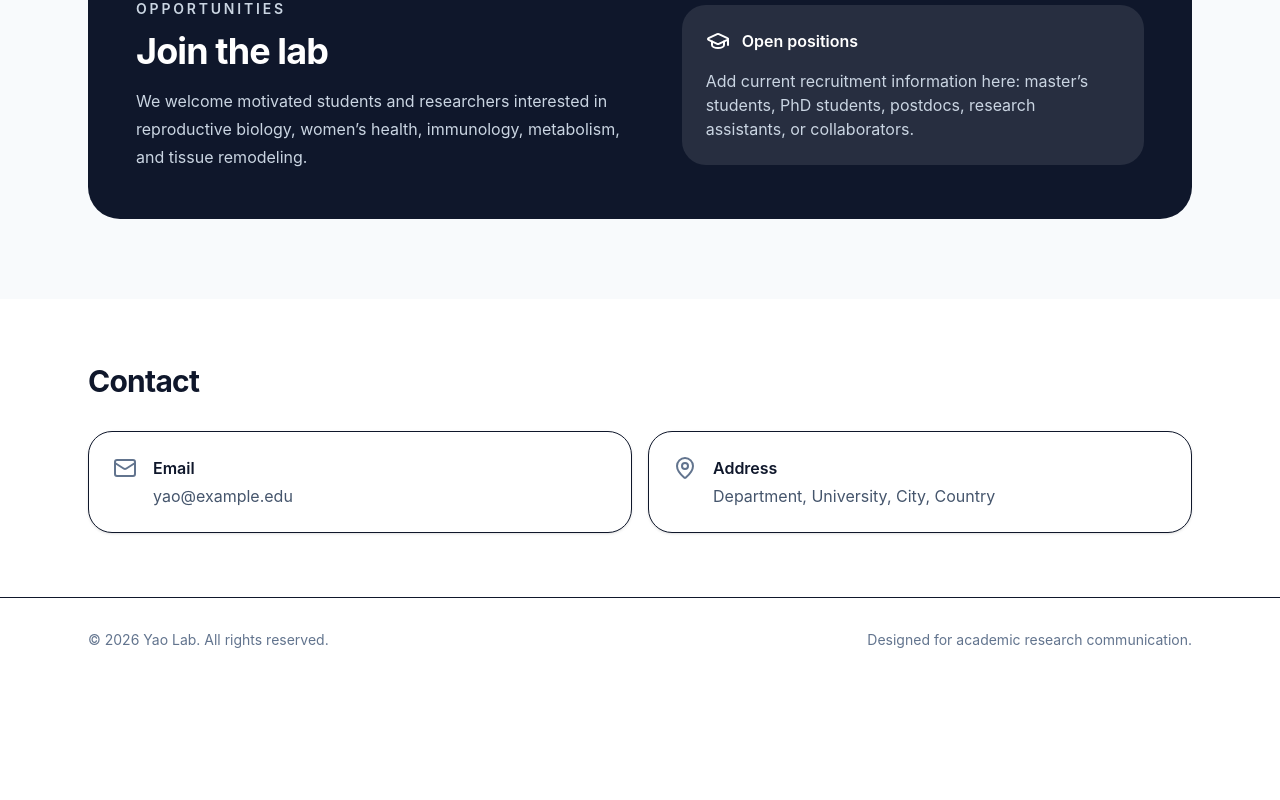
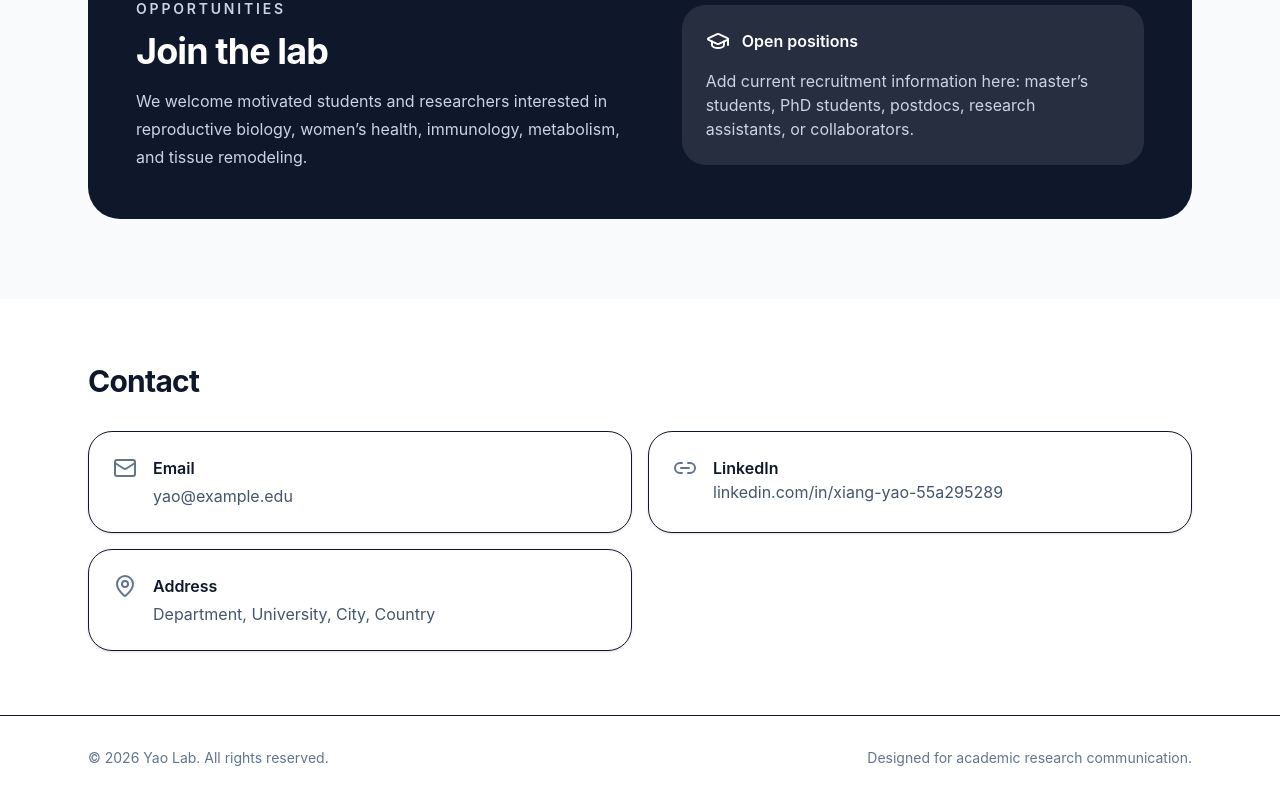
Before and after one commit to geehyun2026/YAO-LAB, a React (Vite) app in the folder yao-lab/: page / in a window 1280 px wide. Shown: the part 4810-5610 px from the top of the page. Before the commit the page ends 5492 px from the top, so only its background shows below. Built offline with nearby package versions, Linux system fonts and the light colour scheme.

Commit message:
linkin added

```diff
--- a/yao-lab/src/App.jsx
+++ b/yao-lab/src/App.jsx
@@ -1,6 +1,6 @@
 import React, { useState } from "react";
 import { motion } from "framer-motion";
-import { Mail, MapPin, Microscope, Newspaper, GraduationCap, ArrowRight, X } from "lucide-react";
+import { Mail, MapPin, Microscope, Newspaper, GraduationCap, ArrowRight, X, Link2 } from "lucide-react";
 import { Card, CardContent } from "@/components/ui/card";
 import { Button } from "@/components/ui/button";
 
@@ -555,6 +555,17 @@ export default function YaoLabHomepage() {
                 </CardContent>
               </Card>
               <Card className="rounded-3xl shadow-sm">
+              <CardContent className="flex gap-4 p-6">
+                <Link2 className="h-6 w-6 text-slate-500" />
+                <div>
+                  <p className="font-semibold">LinkedIn</p>
+                  <a href="https://linkedin.com/in/xiang-yao-55a295289" target="_blank" className="mt-1 text-slate-600 hover:text-slate-900">
+                    linkedin.com/in/xiang-yao-55a295289
+                  </a>
+                </div>
+              </CardContent>
+            </Card>
+              <Card className="rounded-3xl shadow-sm">
                 <CardContent className="flex gap-4 p-6">
                   <MapPin className="h-6 w-6 text-slate-500" />
                   <div>
```
